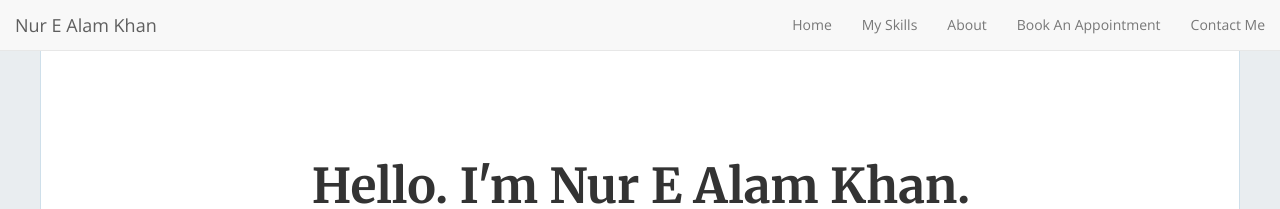
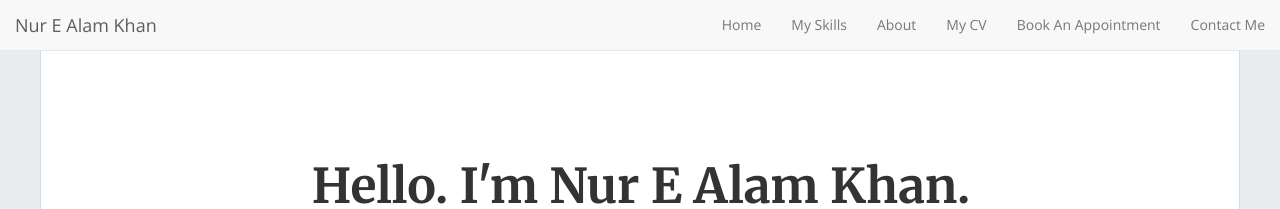
Before and after one commit to porosh/porosh.github.io, a Jekyll site: the page built from index.html, in a window 1280 px wide. Shown: the top 209 px of the page. Built offline with Jekyll 4.4.1, drawn with Linux system fonts in a browser that asks for light colours; nearby versions of some CDN libraries; the list of posts is cut into pages by our own code.

```diff
--- a/_config.yml
+++ b/_config.yml
@@ -104,6 +104,10 @@ nav_item:
   - { url: "/skills", text: "My Skills" }
   - { url: "/about", text: "About" }
   - {
+      url: "https://docs.google.com/document/d/1jpi6vE4eYIdbZocTXxP7ZpdmA3W4lDWWQ0VsCYgCYfk",
+      text: "My CV",
+    }
+  - {
       url: "https://calendar.app.google/pRqhHFDRW3TdUZiz6",
       text: "Book An Appointment",
     }
```
